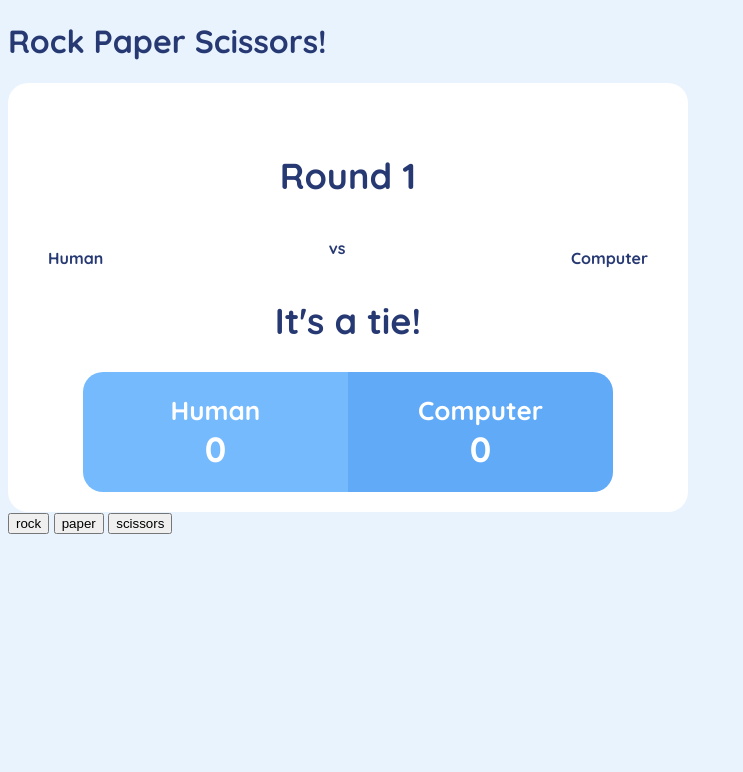
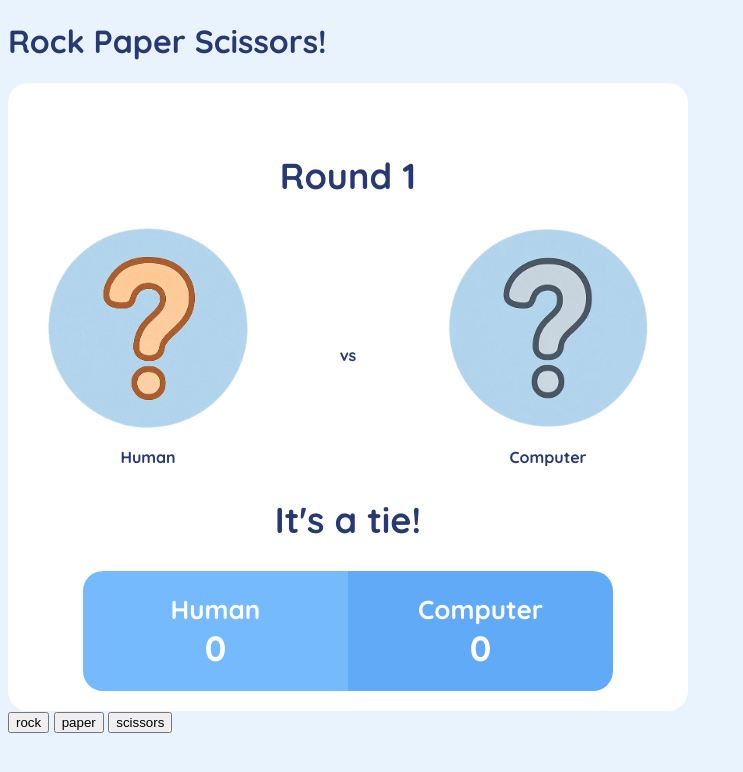
Before and after one commit to racheltindoy/odin-rock-paper-scissors, a plain HTML site: page index.html in a window 1280 px wide. Shown: the whole page, without its empty margins (0-743 px from the left). Drawn offline with Linux system fonts and the light colour scheme.

Commit message:
Add placeholder image

```diff
--- a/index.html
+++ b/index.html
@@ -15,14 +15,14 @@
 
 		<div class="mid_box_con">
 			<div class="mid_box1">
-				<img src="">
+				<img src="./images/question-mark-human.png">
 				<span class="d_block">Human</span>
 			</div>
 
 			<span class="d_block">vs</span>
 
 			<div class="mid_box1">
-				<img src="">
+				<img src="./images/question-mark-computer.png">
 				<span class="d_block">Computer</span>
 			</div>
 		</div>
--- a/style.css
+++ b/style.css
@@ -30,12 +30,17 @@ body {
 	justify-content: space-between;
 }
 
+.mid_box_con img {width: 100%; max-width: 200px;}
+
+.mid_box_con span {margin-top: 15px;}
+
 .btm_box_con {
 	display: flex;
 	align-items: center;
 	justify-content: center;
 	color: #fff;
 }
+
 
 .btm_box1 {
 	background-color: #76bafe;
```
Also changed, not shown: images/question-mark-computer.png (added), images/question-mark-human.png (added).
